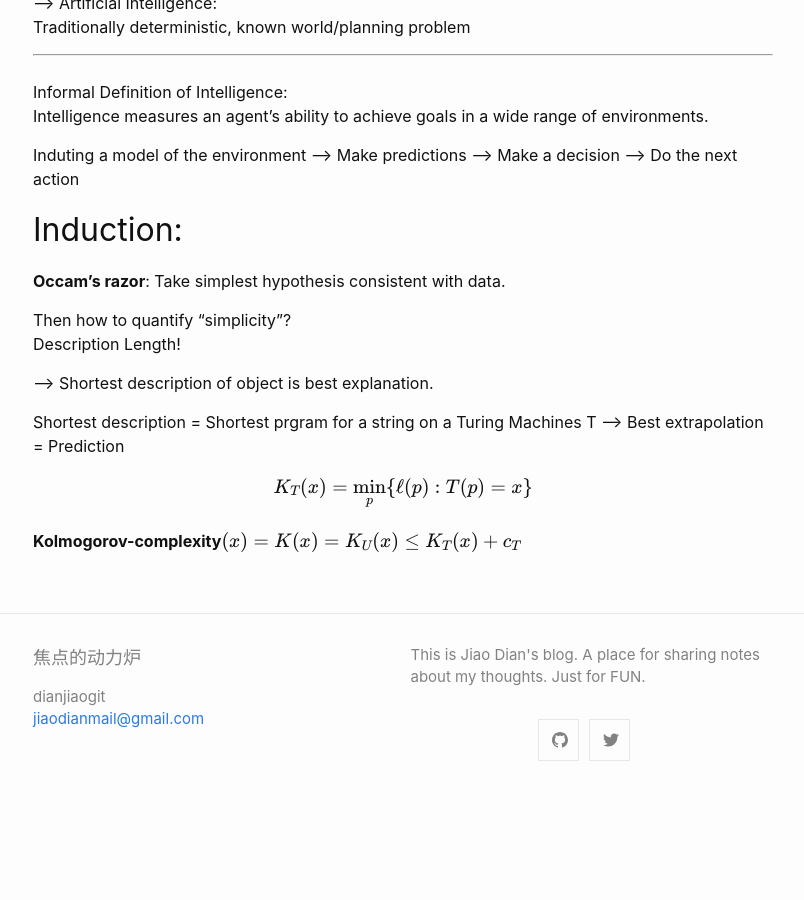
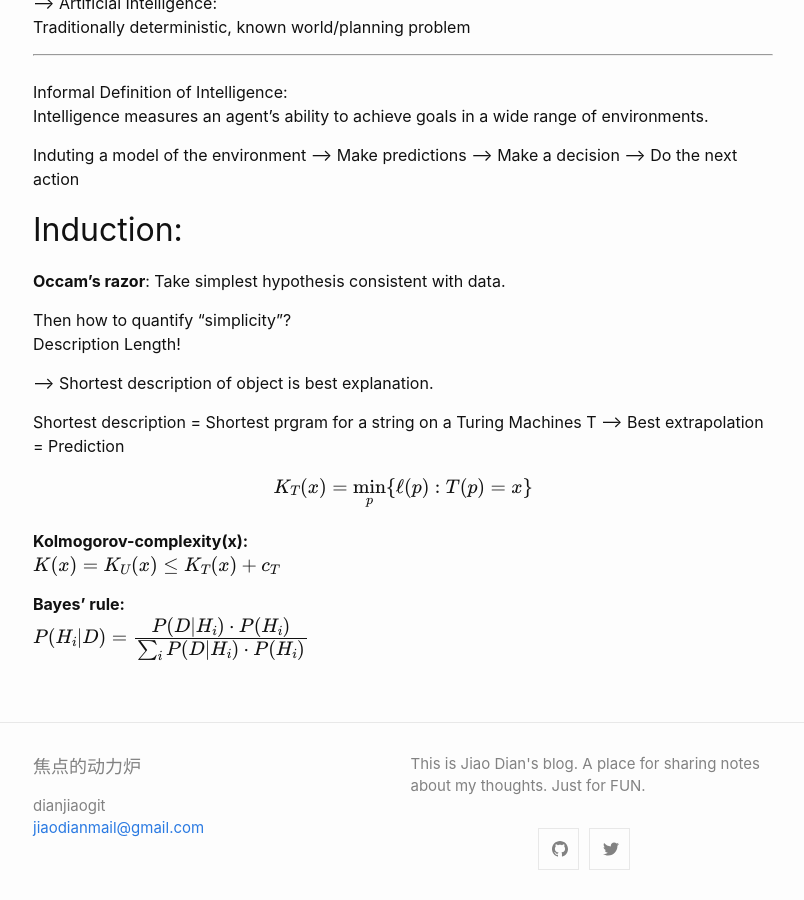
Before and after one commit to dianjiaogit/dianjiaogit.github.io, a Jekyll site: the page built from _posts/2019-12-29-week1 notes.md, in a window 1280 px wide and 900 px high, scrolled down 1095 px. Shown: the whole window, without its empty margins (237-1041 px from the left). Built offline with Jekyll 4.4.1, drawn with Linux system fonts in a browser that asks for light colours; formulas are drawn with MathJax 3; before the commit the page ends 1886 px from its top, so only the background shows below that.

Commit message:
add Bayes' rule

```diff
--- a/_posts/2019-12-29-week1 notes.md
+++ b/_posts/2019-12-29-week1 notes.md
@@ -74,4 +74,9 @@ Shortest description = Shortest prgram for a string on a Turing Machines T --> B
 
 $$K_T(x) = \min_{p}\{\ell(p) : T(p) = x\}$$
 
-**Kolmogorov-complexity**$(x) = K(x) = K_U(x) \leq K_T(x) + c_T$
+**Kolmogorov-complexity(x):**
+$$K(x) = K_U(x) \leq K_T(x) + c_T$$
+
+
+**Bayes' rule:**
+$$P(H_i | D) = \cfrac{P(D|H_i) \cdot P(H_i)}{\sum_{i}P(D|H_i) \cdot P(H_i)}$$
```
